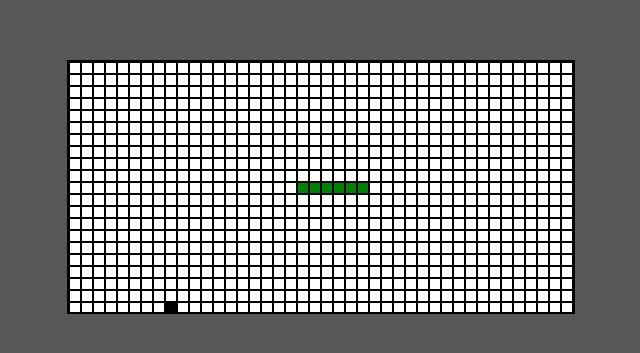
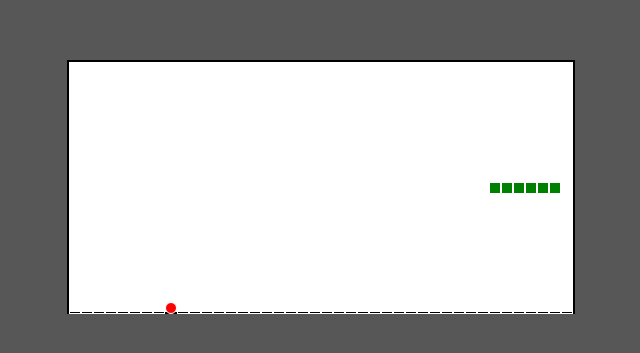
Before and after one commit to alefFSilva/snakeGame, a plain HTML site: page index.html in a window 1280 px wide. Shown: the part 213-566 px from the top of the page, without its empty margins (319-959 px from the left). Drawn offline with Linux system fonts and the light colour scheme.

Commit message:
improving style

```diff
--- a/main.js
+++ b/main.js
@@ -67,7 +67,7 @@ function startGame() {
 
 function runningGame() {
     moveSnake();
-    setTimeout(runningGame, 500);
+    setTimeout(runningGame, 100);
 }
 
 function moveSnake() {
--- a/style.css
+++ b/style.css
@@ -16,7 +16,7 @@ body {
 }
 
 .gameTile {
-    border: 1px solid black;
+    border: 1px solid white;
     width: 10px;
     height: 10px;
 }
@@ -26,5 +26,6 @@ body {
 }
 
 .snakeFood {
-    background-color: black;
+    background-color: red;
+    border-radius: 40px;
 }
```
